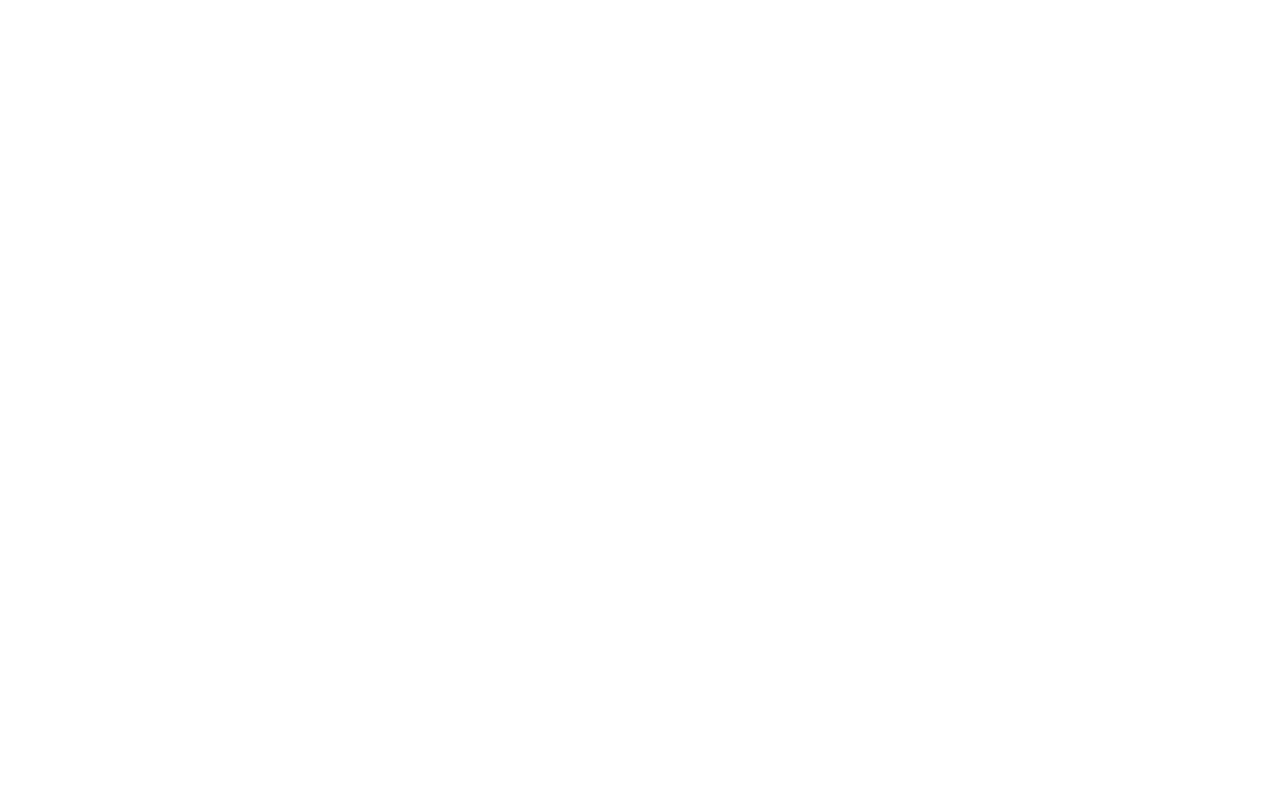
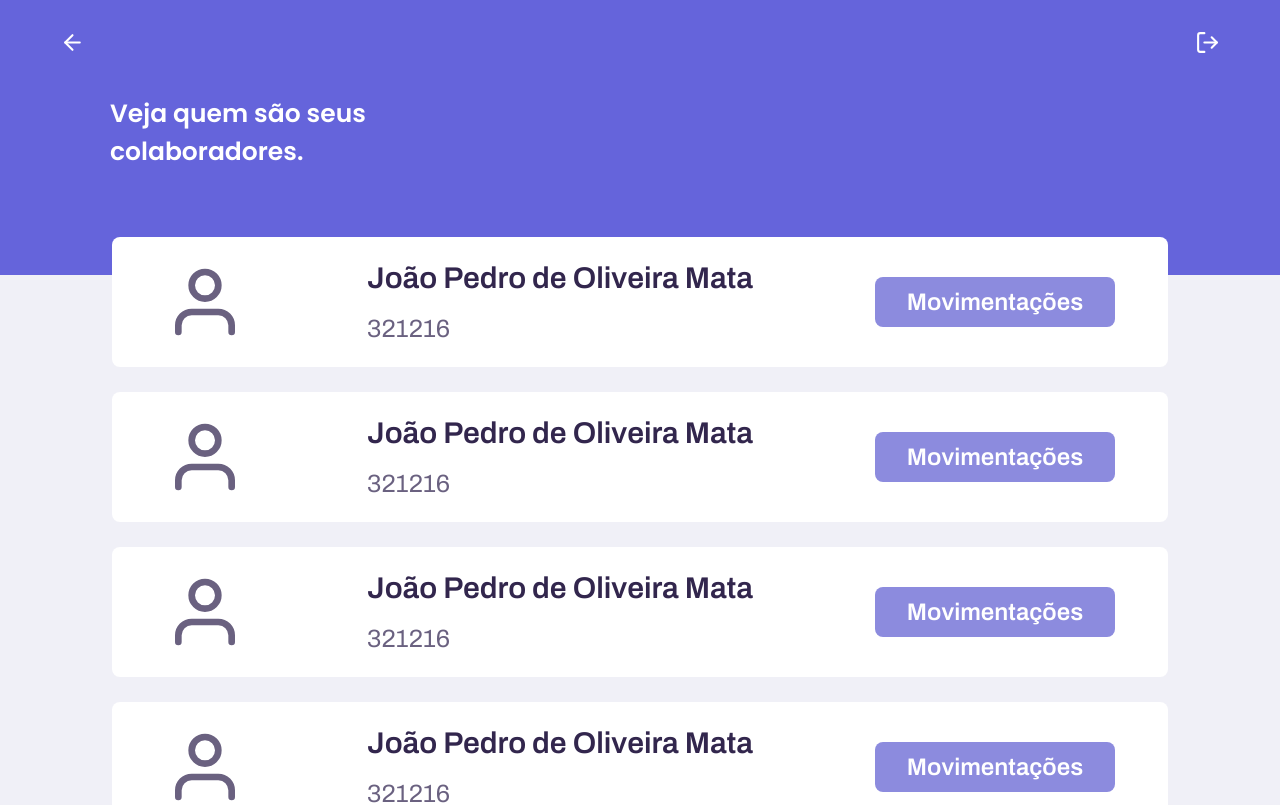
Before and after one commit to Joaopedromata/plancon-frontend, a React (Create React App) app: page /colaboradores in a window 1280 px wide. Shown: the top 805 px of the page. Built offline with nearby package versions, Linux system fonts and the light colour scheme; a web font is replaced by a local one.

Commit message:
friday!!!!

```diff
--- a/src/components/Header/index.js
+++ b/src/components/Header/index.js
@@ -24,8 +24,8 @@
     return (
         <Container>
             <HeaderGroups>
-                <IconLeft onClick={() => handleLogout()}/>
-                <IconRight onClick={() => history.push(back)}/>
+                <IconLeft onClick={() => history.push(back)}/>
+                <IconRight onClick={() => handleLogout()}/>
             </HeaderGroups>
             <div className="title">
                 <Title>{title}</Title>
--- /dev/null
+++ b/src/pages/Collaborator/index.js
@@ -0,0 +1,78 @@
+import React from 'react'
+import Header from '../../components/Header'
+
+import {
+    Container,
+    Wrapper,
+    Card,
+    ItemsGroup,
+    IconUser,
+    InfoGroup,
+    Name,
+    Identifier,
+    Select
+} from './styles.js'
+
+const Collaborator = () => {
+    return (
+        <Container>
+            <Header title="Veja quem são seus colaboradores." back="/menu"/>
+            <Wrapper>
+                <Card>
+                    <ItemsGroup>
+                        <IconUser />
+                        <InfoGroup>
+                            <Name>João Pedro de Oliveira Mata</Name>
+                            <Identifier>321216</Identifier>
+                        </InfoGroup>
+                        <Select>Movimentações</Select>
+                    </ItemsGroup>
+                </Card>
+                <Card>
+                    <ItemsGroup>
+                        <IconUser />
+                        <InfoGroup>
+                            <Name>João Pedro de Oliveira Mata</Name>
+                            <Identifier>321216</Identifier>
+                        </InfoGroup>
+                        <Select>Movimentações</Select>
+                    </ItemsGroup>
+                </Card>
+                <Card>
+                    <ItemsGroup>
+                        <IconUser />
+                        <InfoGroup>
+                            <Name>João Pedro de Oliveira Mata</Name>
+                            <Identifier>321216</Identifier>
+                        </InfoGroup>
+                        <Select>Movimentações</Select>
+                    </ItemsGroup>
+                </Card>
+                <Card>
+                    <ItemsGroup>
+                        <IconUser />
+                        <InfoGroup>
+                            <Name>João Pedro de Oliveira Mata</Name>
+                            <Identifier>321216</Identifier>
+                        </InfoGroup>
+                        <Select>Movimentações</Select>
+                    </ItemsGroup>
+                </Card>
+                <Card>
+                    <ItemsGroup>
+                        <IconUser />
+                        <InfoGroup>
+                            <Name>João Pedro de Oliveira Mata</Name>
+                            <Identifier>321216</Identifier>
+                        </InfoGroup>
+                        <Select>Movimentações</Select>
+                    </ItemsGroup>
+                </Card>
+
+            </Wrapper>
+
+        </Container>
+    )
+}
+
+export default Collaborator
--- /dev/null
+++ b/src/pages/Collaborator/styles.js
@@ -0,0 +1,91 @@
+import styled from 'styled-components'
+import { FiUser } from 'react-icons/fi'
+
+
+export const Container = styled.div`
+    min-height: 100vh;
+    width: 100%;
+
+    display: flex;
+    flex-direction: column;
+    align-items: center;
+    background-color: var(--color-secondary);
+`
+export const Wrapper = styled.section`
+    width: 1056px;
+    margin-top: -3%;
+`
+
+export const Card = styled.div`
+    border-radius: 8px;
+    width: 100%;
+    height: 130px;
+    background-color: var(--color-white);
+
+    display: flex;
+    justify-content: center;
+    align-items: center;
+
+    &:nth-child(n+2){
+        margin-top: 25px;
+    }
+`
+
+export const ItemsGroup = styled.div`
+    width: 950px;
+    height: 80px;
+
+    display: flex;
+    align-items: center;
+    justify-content: space-between;
+
+`
+export const IconUser = styled(FiUser)`
+    height: 80px;
+    width: 80px;
+    color: var(--color-font-dark);
+`
+
+export const InfoGroup = styled.div`
+    height: 100%;
+    display: flex;
+    flex-direction: column;
+    justify-content: space-between;
+`
+
+export const Name = styled.h2`
+    font-family: 'Archivo';
+    font-weight: 600;
+    font-size: 30px;
+    color: var(--color-font-dark-black);
+`
+
+export const Identifier = styled.h4`
+    font-family: 'Archivo';
+    font-weight: 400;
+    font-size: 25px;
+    color: var(--color-font-dark);
+`
+
+export const Select = styled.div`
+    height: 50px;
+    width: 240px;
+    border-radius: 8px;
+    border: none;
+    font-family: 'Archivo';
+    font-weight: 600;
+    font-size: 2.5rem;
+    color: var(--color-white);
+    background-color: var(--color-button-secondary);
+
+    display: flex;
+    align-items: center;
+    justify-content: center;
+
+    transition: filter 300ms;
+    outline: none;
+
+    &:hover{
+        filter:brightness(90%);
+    }
+`
--- /dev/null
+++ b/src/pages/Location/index.js
@@ -0,0 +1,41 @@
+import React from 'react'
+import Header from '../../components/Header'
+
+import {
+    Container,
+    Wrapper,
+    Card,
+    ItemsGroup,
+    NameGroup,
+    Name,
+    InfoGroup,
+    City,
+    CellsCount,
+    Select
+
+} from './styles'
+
+const Location = () => {
+    return (
+        <Container>
+        <Header title="Essas são as obras disponíveis." back="/menu"/>
+            <Wrapper>
+                <Card>
+                    <ItemsGroup>
+                        <NameGroup>
+                            <Name>VNO</Name>
+                            <hr />
+                        </NameGroup>
+                        <InfoGroup>
+                            <City>João Pedro de Oliveira Mata</City>
+                            <CellsCount>321216</CellsCount>
+                        </InfoGroup>
+                        <Select>Movimentações</Select>
+                    </ItemsGroup>
+                </Card>
+            </Wrapper>
+        </Container>
+    )
+}
+
+export default Location
--- /dev/null
+++ b/src/pages/Location/styles.js
@@ -0,0 +1,70 @@
+import styled from 'styled-components'
+
+export const Container = styled.div`
+    min-height: 100vh;
+    width: 100%;
+
+    display: flex;
+    flex-direction: column;
+    align-items: center;
+    background-color: var(--color-secondary);
+`
+
+export const Wrapper = styled.div`
+    width: 1056px;
+    margin-top: -3%;
+`
+
+export const Card = styled.div`
+    border-radius: 8px;
+    width: 100%;
+    height: 130px;
+    background-color: var(--color-white);
+
+    display: flex;
+    justify-content: center;
+    align-items: center;
+
+    &:nth-child(n+2){
+        margin-top: 25px;
+    }
+`
+
+export const ItemsGroup = styled.div`
+    width: 950px;
+    height: 80px;
+
+    display: flex;
+    align-items: center;
+    justify-content: space-between;
+`
+export const NameGroup = styled.div`
+
+    height: 100%;
+    width: 150px;
+
+    display: flex;
+    justify-content: space-between;
+    align-items: center;
+
+    hr {
+            width: 50%;
+            border: 1px solid var(--color-font-dark);
+            transform: rotate(90deg);
+        }
+`
+
+export const Name = styled.div`
+    font-family: 'Poppins';
+    font-size: 50px;
+    font-weight: 600;
+    color: var(--color-font-dark);
+`
+
+export const InfoGroup = styled.div``
+
+export const City = styled.div``
+
+export const CellsCount = styled.div``
+
+export const Select = styled.div``
--- a/src/pages/Menu/index.js
+++ b/src/pages/Menu/index.js
@@ -58,7 +58,7 @@
                         </Element>
                     </li>
                     <li>
-                        <Element onClick={() => history.push('/menu')}>
+                        <Element onClick={() => history.push('/obras')}>
                             <Title>Obras</Title>
                             <div className="line"/>
                             <ItemsGroup>
--- a/src/pages/Menu/styles.js
+++ b/src/pages/Menu/styles.js
@@ -24,7 +24,6 @@
     li {
         list-style: none;
     }
-
 `
 
 export const Element = styled.button`
--- a/src/routes.js
+++ b/src/routes.js
@@ -2,13 +2,17 @@
 import { BrowserRouter, Switch, Route } from 'react-router-dom'
 import Login from './pages/Login'
 import Menu from './pages/Menu'
+import Collaborator from './pages/Collaborator'
+import Locations from './pages/Location'
 
 const Routes = () => {
     return (
         <BrowserRouter>
             <Switch>
                 <Route path="/" exact component={Login} />
-                <Route path="/menu" exact component={Menu} />
+                <Route path="/menu" component={Menu} />
+                <Route path="/colaboradores" component={Collaborator} />
+                <Route path="/obras" component={Locations} />
             </Switch>
         </BrowserRouter>
     )
--- a/src/styles/GlobalStyles.js
+++ b/src/styles/GlobalStyles.js
@@ -9,8 +9,6 @@
     html,
     body,
     #root {
-        /* height: 100%;
-        width: 100%; */
         background-color: -var(--color-primary);
         font-size: 60%;
     }
@@ -22,6 +20,7 @@
         --color-button-secondary: #8C8BDE;
         --color-font-dark: #6A6180;
         --color-font-light: #9C98A6;
+        --color-font-dark-black: #32264D;
         --color-white: #FFFFFF;
         --color-input-shadow: #DD9AC2;
         --color-input-placeholder: #C9CAD9;
```
